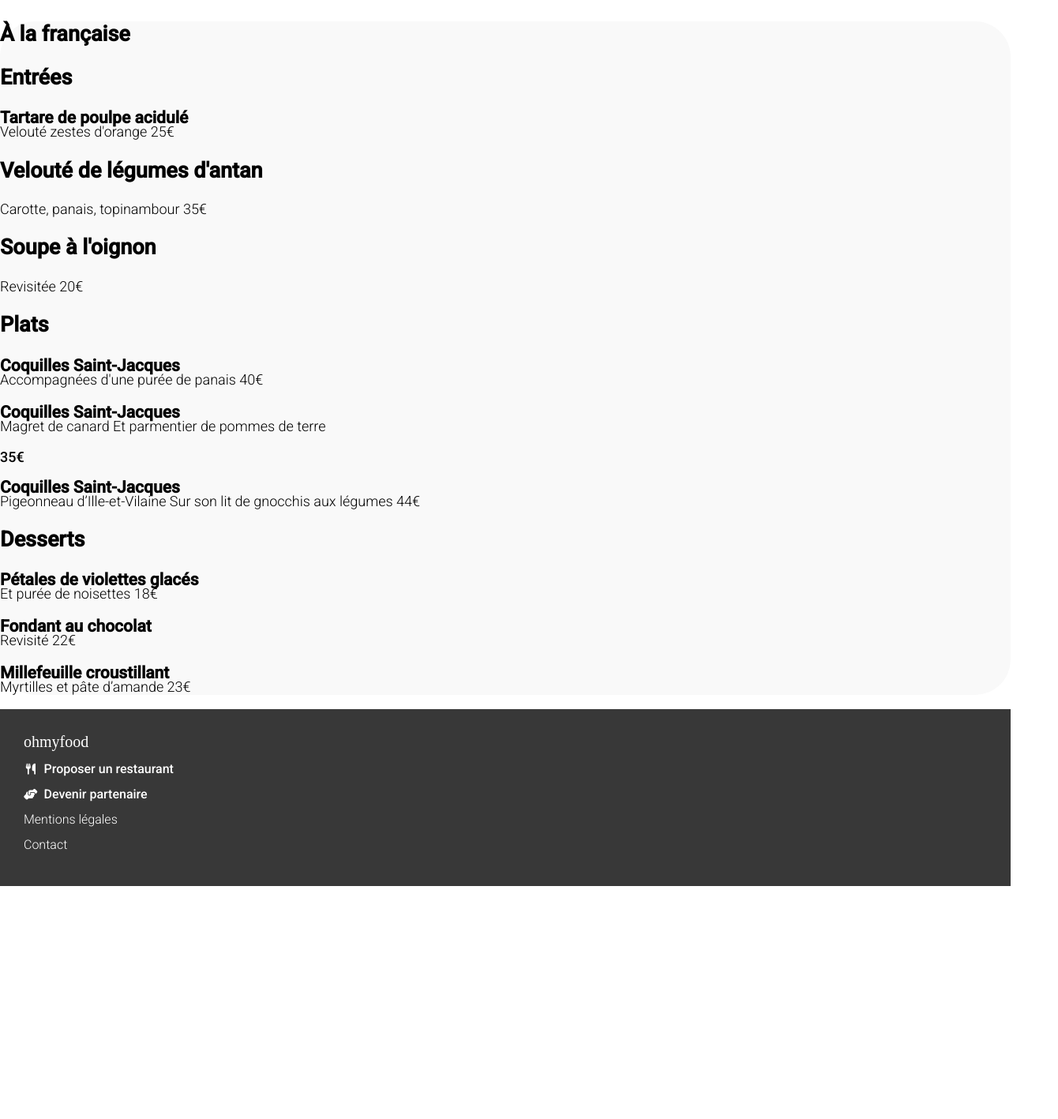
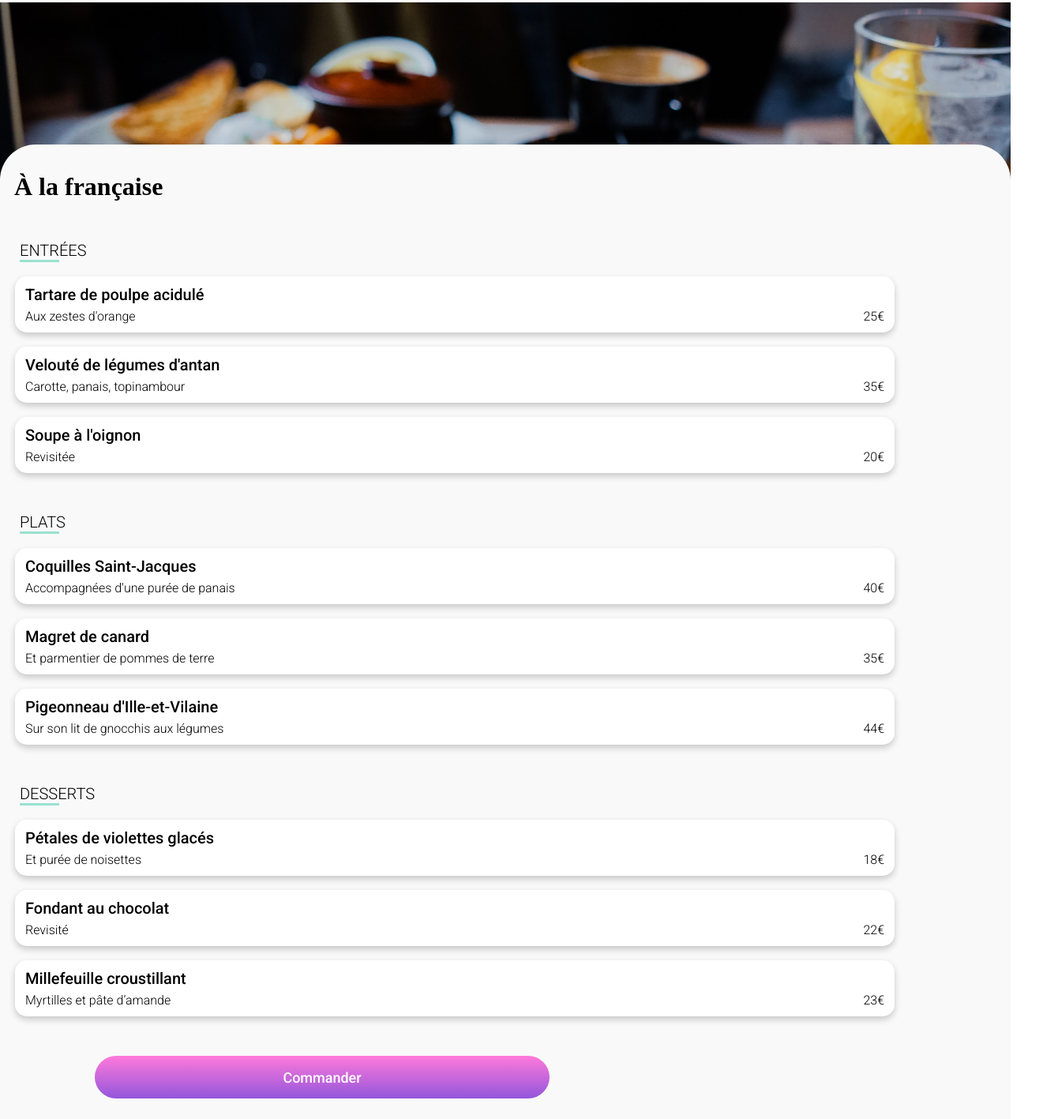
Before and after one commit to Kurorada/Yacine-Benteboula_3_07-02-2022, a plain HTML site: page Page2.html in a window 1280 px wide. Shown: the part 63-1480 px from the top of the page at 79% size, 1340 px wide, since content can reach past the window. Before the commit the page ends 1185 px from the top, so only its background shows below. Drawn offline with Linux system fonts and the light colour scheme; a web font is replaced by a local one.

Commit message:
commit page 2 pre final

```diff
--- a/CSS Page2.css
+++ b/CSS Page2.css
@@ -1,4 +1,122 @@
-section#menu {
+main#menu {
   background: #f9f9f9;
-  border-radius: 45px;
+  border-radius: 45px 45px 0 0;
+  width: 100%;
+  margin: 10em 0 0 0;
 }
+
+header {
+  display: flex;
+  justify-content: center;
+  height: 2em;
+  padding: 15px;
+}
+
+body {
+  font-family: "Roboto";
+  font-size: 18px;
+  margin: 0%;
+}
+
+h1 {
+  font-family: "Shrikhand";
+  padding: 35px 0px 0px 18px;
+  font-size: 32px;
+}
+
+h2 {
+  text-transform: uppercase;
+  font-size: 20px;
+  font-weight: 300;
+  margin-left: 15px;
+  border-bottom: 3px solid #99e2d0;
+  margin: 50px 0 0px 25px;
+  width: 50px;
+}
+h3 {
+  font-weight: 500;
+  font-size: 20px;
+}
+
+p {
+  font-weight: 300;
+  font-size: 16px;
+}
+.La_française {
+  background: url(./images/restaurants/toa-heftiba-DQKerTsQwi0-unsplash.jpg);
+  width: 100%;
+  height: 17em;
+  background-size: cover;
+  position: absolute;
+  z-index: -1;
+}
+
+.card {
+  border: 3px solid white;
+  background-color: white;
+  width: 85%;
+  height: 45px;
+  border-radius: 15px;
+  box-shadow: 0 4px 8px 0 rgb(0 0 0 / 20%);
+  transition: 0.3s;
+  margin: 18px 0px 0px 19px;
+  display: flex;
+  flex-direction: column;
+  padding: 10px;
+}
+
+.prix {
+  display: flex;
+  justify-content: space-between;
+}
+
+.card h3 {
+  margin: -2px 0px -10px 0px;
+}
+
+button {
+  border-radius: 30px;
+  height: 54px;
+  background-image: linear-gradient(#ff79da, #9356dc);
+  border: 0;
+  color: white;
+  font-size: 18px;
+  font-family: "Roboto";
+  font-weight: 400;
+  width: 45%;
+  margin: 50px 0px 50px 120px;
+}
+
+#haut {
+  position: relative;
+  overflow: auto;
+}
+footer {
+  width: 100%;
+  background: #383838;
+  padding: 30px;
+  color: white;
+}
+
+footer h3 {
+  font-family: "Shrikhand";
+  font-size: 20px;
+  font-weight: normal;
+  margin: 0;
+}
+
+footer .part2 {
+  font-weight: 300;
+}
+
+footer .fa-solid {
+  margin-right: 8px;
+  font-size: 14px;
+}
+
+.Footerp {
+  font-size: 16px;
+}
+footer p {
+  margin: 13px 0;
+}
--- a/Page2.html
+++ b/Page2.html
@@ -3,7 +3,7 @@
   <head>
     <meta charset="utf-8" />
     <meta name="viewport" content="width=device-width, initial-scale=1" />
-    <link rel="stylesheet" href="./Projet3.css" />
+    <link rel="stylesheet" href="./CSS Page2.css" />
     <script
       src="https://kit.fontawesome.com/284af94961.js"
       crossorigin="anonymous"
@@ -20,63 +20,99 @@
       <img src="./ohmyfood@2x.svg" alt="Logo ohmyfood" />
     </header>
 
-    <section id="menu">
-      <h2>À la française</h2>
-      <div class="Entrées">
+    <div id="haut">
+      <div class="La_française"></div>
+      <main id="menu">
+
+        <h1>À la française</h1>
+
+        <section class="Entrées">
+          <h2>Entrées</h2>
           <div class="card">
-          <h2>Entrées</h2>
             <h3>Tartare de poulpe acidulé</h3>
-          <p>Velouté zestes d'orange 25€</p>
-        </div>
-        <div class="card">
-          <h2>Velouté de légumes d'antan</h2>
-          <p>Carotte, panais, topinambour 35€</p>
-        </div>
-        <div class="card">
-          <h2>Soupe à l'oignon</h2>
-          <p>Revisitée 20€</p>
+            <div class="prix">
+              <p>Aux zestes d'orange</p>
+              <p>25€</p>
             </div>
           </div>
 
-      <div class="Plats">
+          <div class="card">
+            <h3>Velouté de légumes d'antan</h3>
+            <div class="prix">
+              <p>Carotte, panais, topinambour</p>
+              <p>35€</p>
+            </div>
+          </div>
+
+          <div class="card">
+            <h3>Soupe à l'oignon</h3>
+            <div class="prix">
+              <p>Revisitée</p>
+              <p>20€</p>
+            </div>
+          </div>
+        </section>
+
+
+        <section class="Plats">
           <h2>Plats</h2>
           <div class="card">
             <h3>Coquilles Saint-Jacques</h3>
-          <p>Accompagnées d'une purée de panais 40€</p>
+            <div class="prix">
+              <p>Accompagnées d'une purée de panais</p>
+              <p>40€</p>
+            </div>
           </div>
 
           <div class="card">
-          <h3>Coquilles Saint-Jacques</h3>
-          <p>Magret de canard Et parmentier de pommes de terre</p>
-          35€
-        </div>
-
-        <div class="card">
-          <h3>Coquilles Saint-Jacques</h3>
-          <p>
-            Pigeonneau d’Ille-et-Vilaine Sur son lit de gnocchis aux légumes 44€
-          </p>
+            <h3>Magret de canard</h3>
+            <div class="prix">
+              <p>Et parmentier de pommes de terre</p>
+              <p>35€</p>
             </div>
           </div>
 
-      <div class="Desserts">
+
+          <div class="card">
+            <h3>Pigeonneau d'Ille-et-Vilaine</h3>
+            <div class="prix">
+              <p>Sur son lit de gnocchis aux légumes</p>
+              <p>44€</p>
+            </div>
+          </div>
+
+        </section>
+
+        <section class="Desserts">
           <h2>Desserts</h2>
           <div class="card">
             <h3>Pétales de violettes glacés</h3>
-          <p>Et purée de noisettes 18€</p>
+            <div class="prix">
+              <p>Et purée de noisettes</p>
+              <p>18€</p>
+            </div>
           </div>
 
           <div class="card">
             <h3>Fondant au chocolat</h3>
-          <p>Revisité 22€</p>
+            <div class="prix">
+              <p>Revisité</p>
+              <p>22€</p>
+            </div>
           </div>
 
           <div class="card">
             <h3>Millefeuille croustillant</h3>
-          <p>Myrtilles et pâte d’amande 23€</p>
+            <div class="prix">
+              <p>Myrtilles et pâte d’amande</p>
+              <p>23€</p>
             </div>
           </div>
+
         </section>
+        <button>Commander</button>
+      </main>
+    </div>
 
     <footer>
         <div id="propos">
--- a/Projet3.css
+++ b/Projet3.css
@@ -209,8 +209,3 @@ button {
   font-size: 20px;
   font-weight: 300;
 }
-
-section#menu {
-  background: #f9f9f9;
-  border-radius: 45px;
-}
```
Also changed, not shown: images/logo/ohmyfood.png (added), images/logo/ohmyfood@2x.svg (added), images/restaurants/toa-heftiba-DQKerTsQwi0-unsplash.jpg (added), 4 other files. Lines whose indentation alone changed are shown as unchanged.
